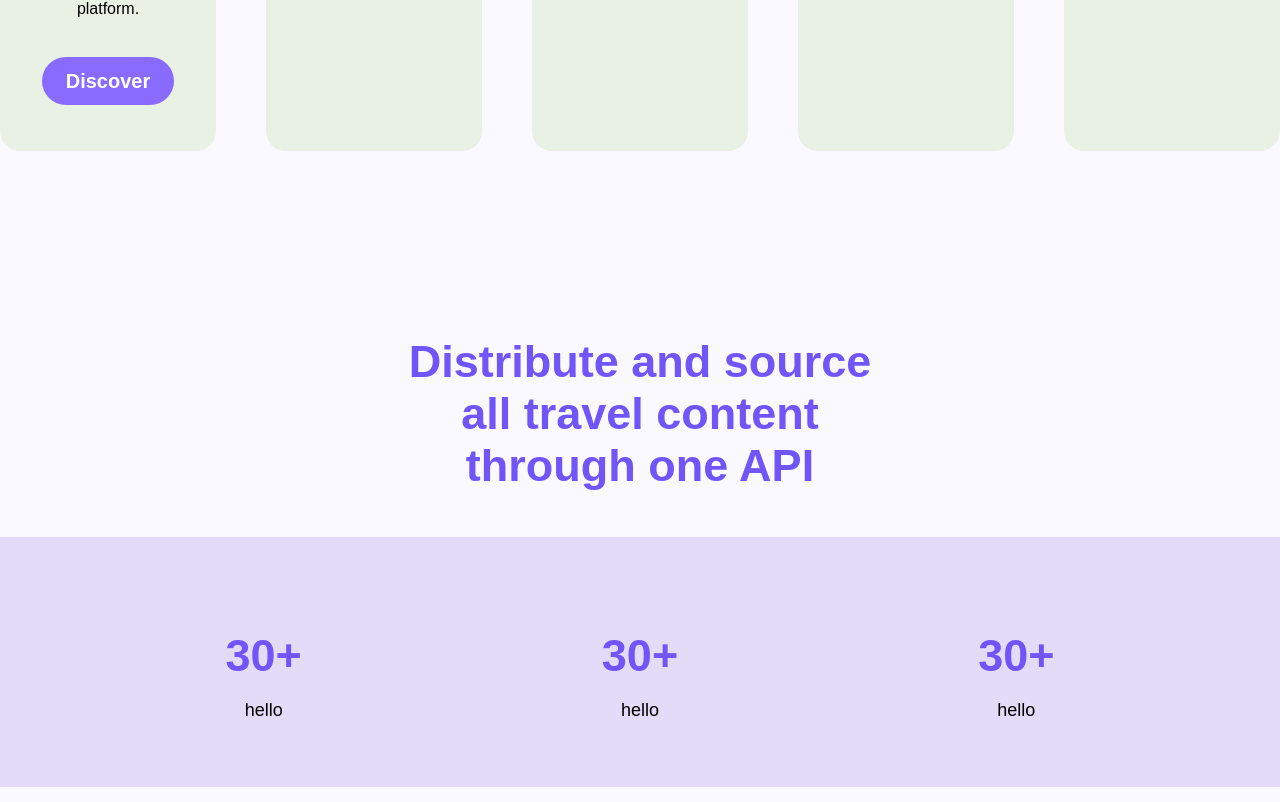
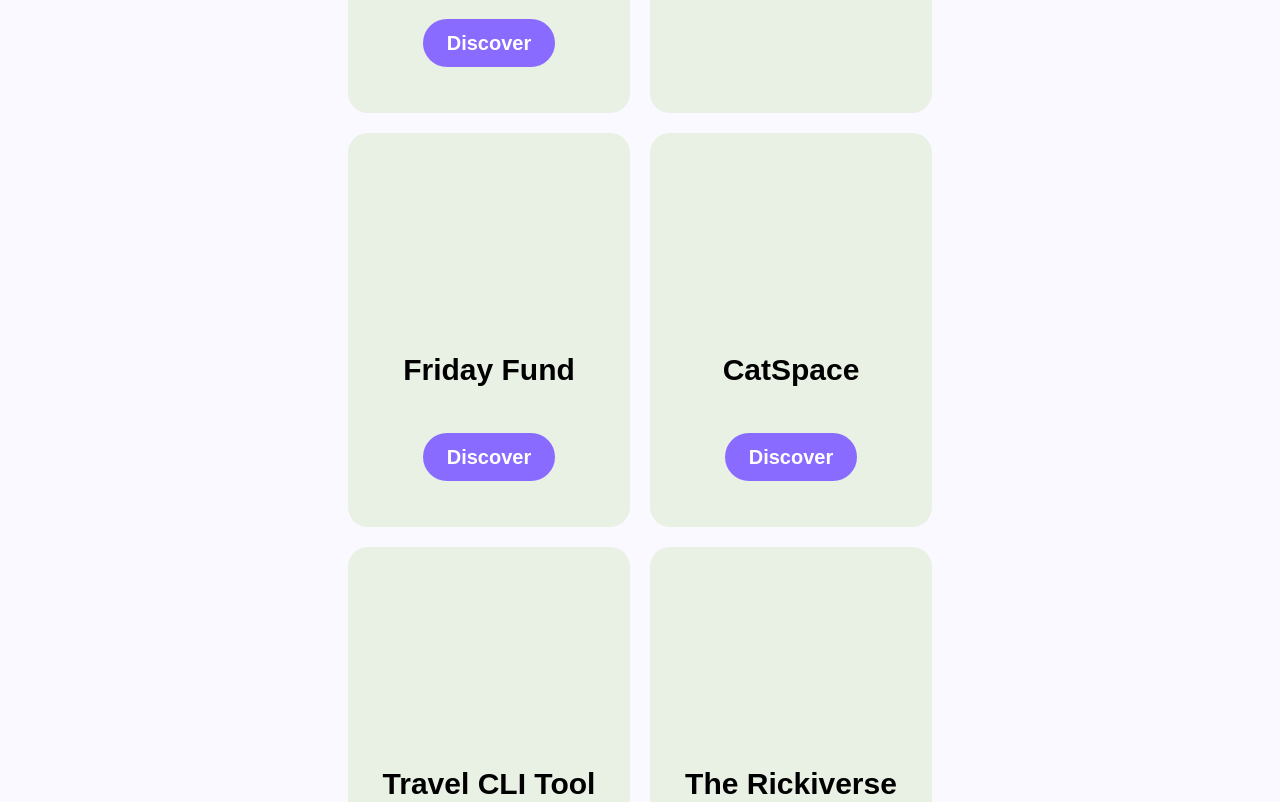
Before and after one commit to racosta323/rene-acosta-portfolio, a React (Create React App) app: page / in a window 1280 px wide. Shown: the part 2238-3040 px from the top of the page. Built offline with nearby package versions, Linux system fonts and the light colour scheme.

Commit message:
updates project cards so they fit on screen

```diff
--- a/src/App.css
+++ b/src/App.css
@@ -215,11 +215,11 @@ section.home {
 
 section.projects {
   background-color: #faf9ff;
-  padding-top: 100px;
   margin-right:auto;
   margin-left:auto;
   display: flex;
-  width: 100vw;
+  max-width: 100%;
+  padding: 100px 0px 0px 0px;
 }
 
 
@@ -318,12 +318,13 @@ button:hover {
   display: flex;
   flex-direction: column;
   align-items: center;
-  width: 280px;
+  width: 250px;
   border-radius: 20px;
   background: rgb(233, 241, 228);
   top: 50px;
   padding: 1rem;
   margin-bottom: 100px;
+  margin: 10px;
 }
 
 #card > div > p {
@@ -351,8 +352,10 @@ button:hover {
 .cards{
   display: flex;
   justify-content: center;
-  width: 100vw;
-  gap: 50px;
+  max-width: 90%;
+  padding-right: 90px;
+  padding-left: 90px;
+  flex-wrap: wrap;
 }
 
 #logos{
--- a/src/projectsData.js
+++ b/src/projectsData.js
@@ -31,6 +31,16 @@ export const projectsData = [
     },
     {
         id: 4,
+        name: 'CatSpace',
+        tagline: '',
+        summary: '',
+        image: '',
+        tech: '',
+        features: '',
+        link:''
+    },
+    {
+        id: 5,
         name: 'Travel CLI Tool',
         tagline: '',
         summary: '',
```
Also changed, not shown: public/CatSpace.png (added).
